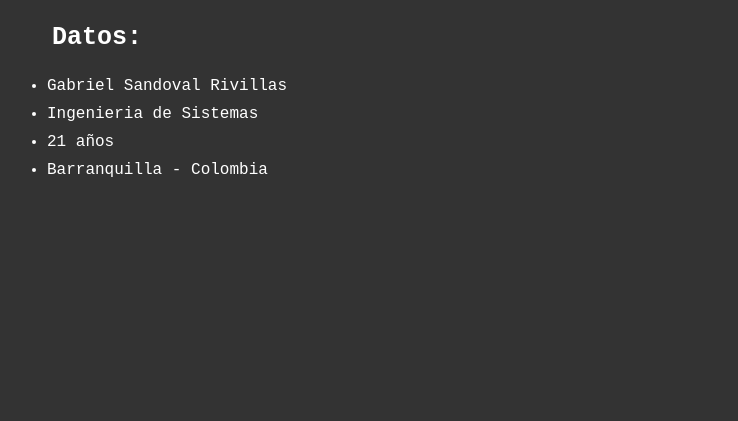
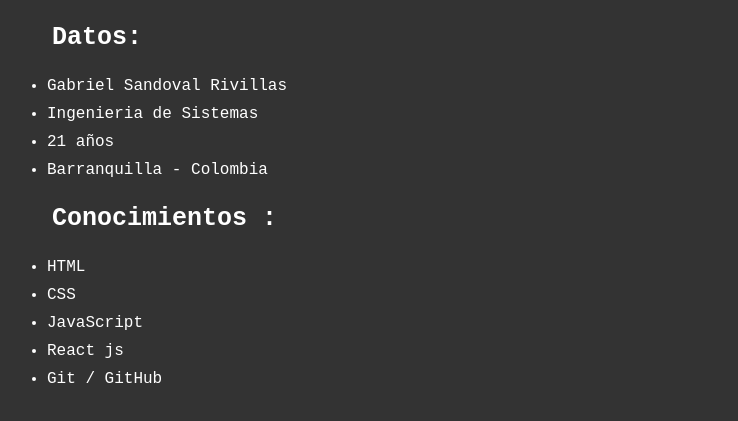
Before and after one commit to gsandova03/Web-2, a plain HTML site: page index.html in a window 1280 px wide. Shown: the part 179-600 px from the top of the page, without its empty margins (63-801 px from the left). Drawn offline with Linux system fonts and the light colour scheme.

Commit message:
Modificaciones al html

```diff
--- a/index.html
+++ b/index.html
@@ -17,5 +17,13 @@
     <li>21 años</li>
     <li>Barranquilla - Colombia</li>
   </ul>
+  <h3>Conocimientos :</h3>
+  <ul>
+    <li>HTML</li>
+    <li>CSS</li>
+    <li>JavaScript</li>
+    <li>React js</li>
+    <li>Git / GitHub</li>
+  </ul>
 </body>
 </html>
```
